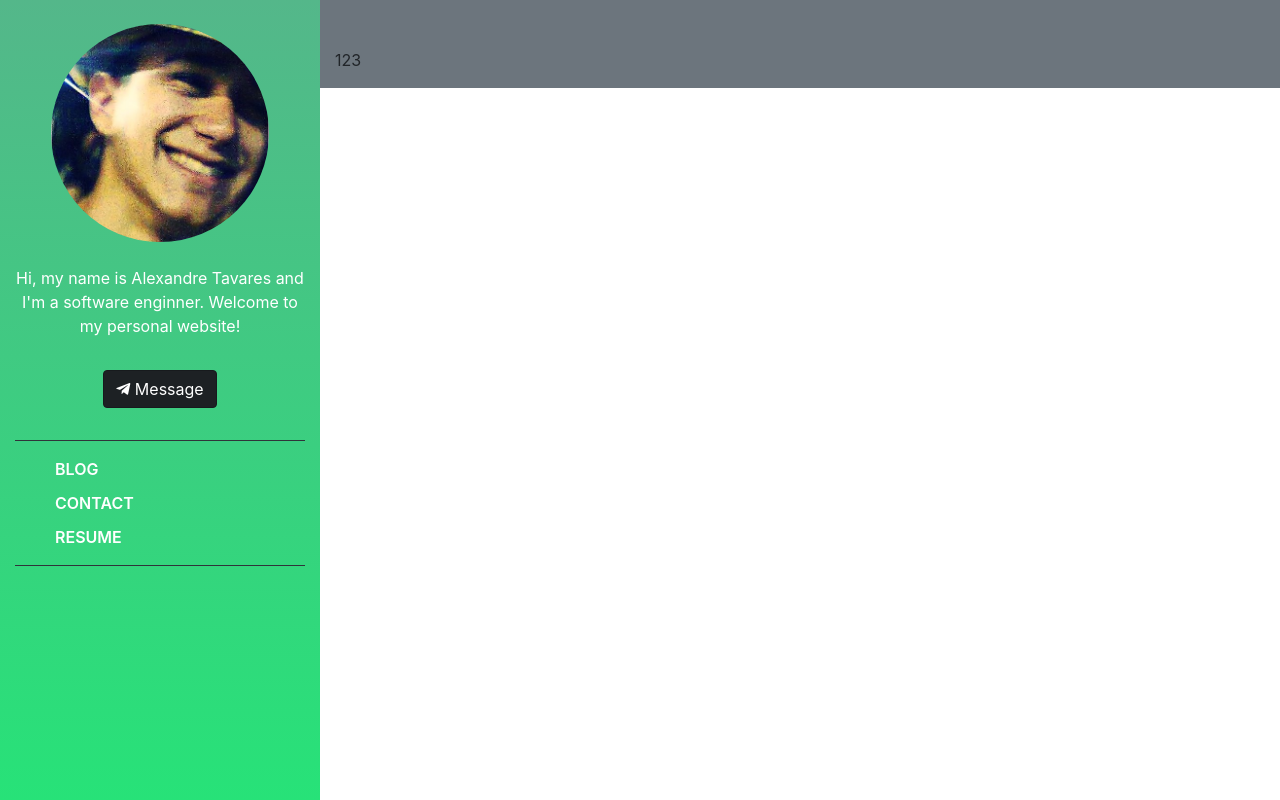
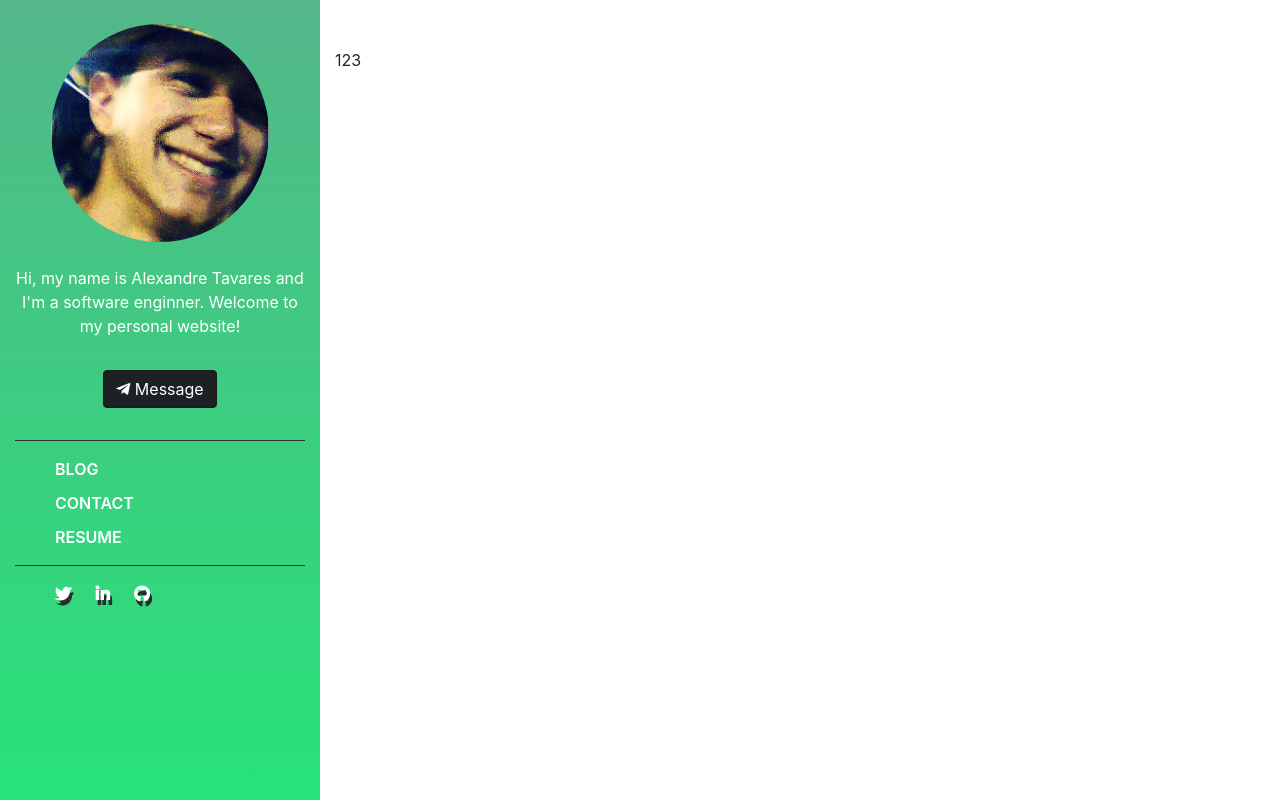
Before and after one commit to tavaresasilva/Me, a plain HTML site: page index.html in a window 1280 px wide. Drawn offline with Linux system fonts and the light colour scheme.

Commit message:
Fixed menu and custom scroll

```diff
--- a/css/style.css
+++ b/css/style.css
@@ -19,26 +19,49 @@
     text-transform: uppercase;
     font-weight: 600;
     margin-top: 10px;
-    ;
+}
+
+.social li {
+    display: inline;
+    margin-right: 20px;
+    text-shadow: #292b2c 2px 5px;
 }
 
 #featured {
     width: 25%;
     height: 100vh;
-}
-
-#featured .row {
-    height: 100%;
+    position: fixed;
+    overflow-y: auto;
 }
 
 #resume {
     width: 75%;
+    position: relative;
+}
+
+
+/** scroll bar*/
+
+#featured::-webkit-scrollbar {
+    width: 4px;
+}
+
+#featured::-webkit-scrollbar-track {
+    background: #686868;
+    border-radius: 10px;
+}
+
+#featured::-webkit-scrollbar-thumb {
+    background: rgba(255, 255, 255, 0.5);
+    border-radius: 10px;
+    box-shadow: 0 0 6px rgba(0, 0, 0, 0.5);
 }
 
 @media screen and (max-width: 991px) {
     #featured {
         width: 100%;
         height: auto;
+        position: relative;
     }
     #resume {
         width: 100%;
--- a/index.html
+++ b/index.html
@@ -35,6 +35,12 @@
                     </ul>
 
                     <hr class="bg-dark">
+
+                    <ul class="about-me social mt-3">
+                        <li><a class="text-white" title="Twitter" href="https://twitter.com/tavaresasilva"><i class="fab fa-twitter"></i></a></li>
+                        <li><a class="text-white" title="LinkedIn" href="https://www.linkedin.com/in/tavaresalexandresilva/"><i class="fab fa-linkedin-in"></i></a></li>
+                        <li><a class="text-white" title="GitHub" href="https://github.com/tavaresasilva"><i class="fab fa-github"></i></a></li>
+                    </ul>
                 </div>
 
 
@@ -43,11 +49,12 @@
 
     </section>
 
-    <section id="resume" class="float-right  bg-secondary">
+    <section id="resume" class="float-right">
         <div class="container">
             <div class="row">
                 <div class="col  pt-5">
                     <p>123</p>
+
                 </div>
 
             </div>
```
Also changed, not shown: js/index.html (deleted, +0 -25 lines).
